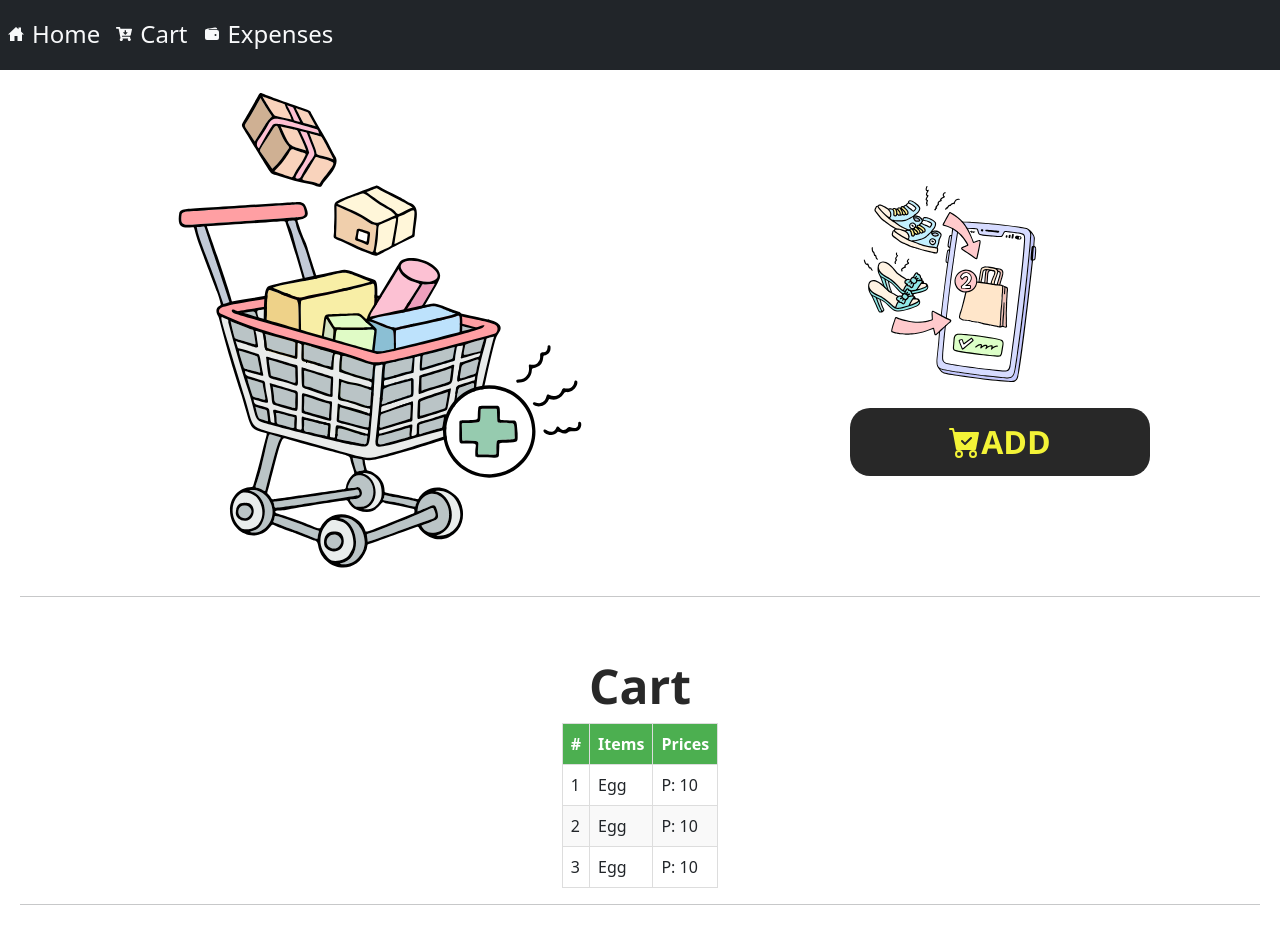
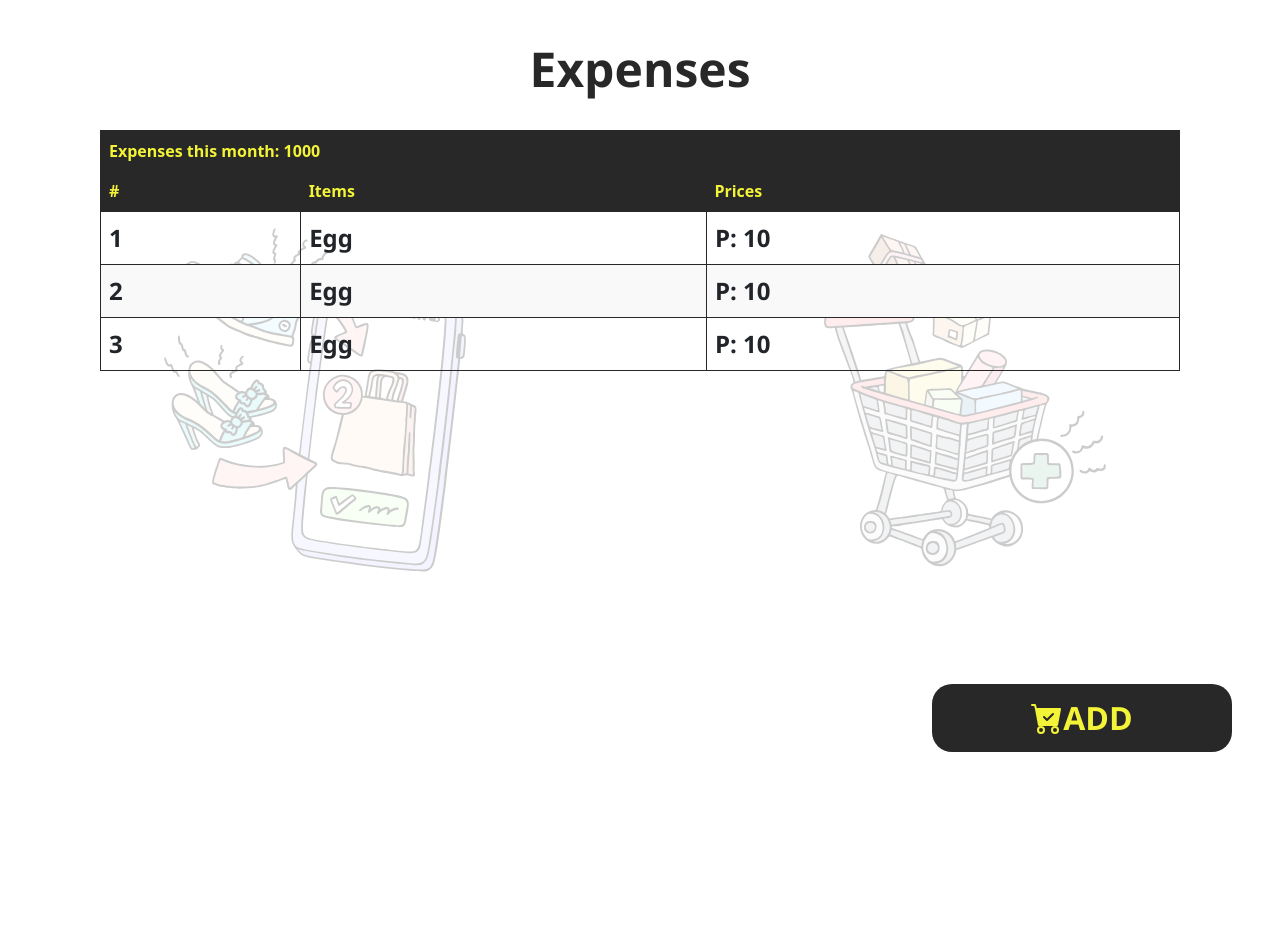
Before and after one commit to Dodong2/budget-tracker-collab, a React (Vite) app: page / in a window 1280 px wide. Shown: the top 935 px of the page. After the commit the page ends 800 px from the top, so only its background shows below. Built offline with nearby package versions, Linux system fonts and the light colour scheme.

Commit message:
6th commit

```diff
--- a/src/App.css
+++ b/src/App.css
@@ -14,13 +14,16 @@
   --red: rgb(253, 62, 62);
 }
 
+.main-container {
+  position: relative;
+}
+
 body.active-modal {
   overflow-y: hidden;
 }
 
 .contents {
   padding: 20px;
-  margin-top: 60px;
   position: relative;
 }
 
@@ -31,16 +34,11 @@ body.active-modal {
   flex-wrap: wrap;
 }
 
-.img1 img {
-  width: 500px;
-}
 .btn1 {
   display: flex;
   flex-direction: column;
 }
-.btn1 img {
-  width: 200px;
-}
+
 .btn1 button {
   border: none;
   border-radius: 20px;
@@ -55,6 +53,7 @@ body.active-modal {
   align-items: center;
   justify-content: center;
   transition: all ease 0.3s;
+  position: relative;
 }
 .btn1 button:hover {
   background-color: var(--white);
@@ -174,14 +173,14 @@ body.active-modal {
 }
 
 .table-set {
-  margin-top: 20px;
   display: flex;
   align-items: center;
   justify-content: center;
   flex-direction: column;
+  padding: 20px;
 }
 
-.table-set h1 {
+.table-set main h1 {
   text-align: center;
   font-family: "Segoe UI", Tahoma, Geneva, Verdana, sans-serif;
   font-size: 3em;
@@ -190,8 +189,15 @@ body.active-modal {
 }
 
 table {
-  width: 10%;
-  border-collapse: collapse;
+  width: 90%;
+  border: 1px solid var(--black);
+}
+
+table tr td {
+  border: 1px solid var(--black);
+  font-family: "Segoe UI", Tahoma, Geneva, Verdana, sans-serif;
+  font-size: 1.5em;
+  font-weight: 600;
 }
 
 thead {
@@ -200,14 +206,15 @@ thead {
 
 th,
 td {
-  border: 1px solid #ddd;
   padding: 8px;
   text-align: left;
+  border: 1px solid var(--black);
 }
 
 th {
-  background-color: #4caf50;
-  color: white;
+  background-color: var(--black);
+  color: var(--yellow);
+  border: 1px solid var(--black);
 }
 
 tbody tr:nth-child(even) {
@@ -215,17 +222,33 @@ tbody tr:nth-child(even) {
 }
 
 tbody tr:hover {
-  background-color: #f1f1f1;
+  background-color: var(--yellow);
 }
-
-.icons {
-  font-size: 1em;
+.img-holder {
+  position: fixed;
+  left: 50%;
+  top: 50%;
+  transform: translate(-50%, -50%);
+}
+.images {
+  display: flex;
+  align-items: center;
+  justify-content: center;
+  gap: 300px;
+  position: relative;
+}
+.images img {
+  opacity: 0.2;
+  width: 350px;
 }
 
 @media only screen and (max-width: 767px) {
   /* .main-container {
       width: 200px;
     } */
+  .contents {
+    padding: 0px;
+  }
   .img1 img {
     width: 300px;
   }
@@ -243,4 +266,24 @@ tbody tr:hover {
   .modal-content form input {
     width: 250px;
   }
+  .btn1 button {
+    position: fixed;
+    left: 50%;
+    top: 90%;
+    transform: translate(-50%, -50%);
+  }
+  .img-holder {
+    top: 50%;
+  }
+  .images {
+    flex-wrap: wrap;
+    gap: 0px;
+  }
+  .images img {
+    opacity: 0.2;
+    width: 250px;
+  }
+  table tr td {
+    font-size: 1em;
+  }
 }
--- a/src/App.tsx
+++ b/src/App.tsx
@@ -1,12 +1,14 @@
-import Board from './components/Board'
+import { lazy, Suspense } from 'react'
+import './App.css'
+function App() {
 
-import './App.css'
-
-function App() {
+const Board = lazy(() => import('./components/Board'))
 
   return (
     <>
+    <Suspense fallback={<div className=''></div>}>
     <Board/>
+    </Suspense>
     </>
   )
 }
--- a/src/components/Board.tsx
+++ b/src/components/Board.tsx
@@ -1,13 +1,11 @@
 import { useState } from 'react'
 import 'bootstrap/dist/css/bootstrap.css';
-
-import { FaCartArrowDown } from "react-icons/fa";
-import { IoHomeSharp } from "react-icons/io5";
-import { IoWallet } from "react-icons/io5";
 import { BsCartCheckFill } from "react-icons/bs";
 
 import img1 from '/public/img1.svg'
 import img2 from '/public/img2.svg'
+
+
 
 const Board = () => {
     const [showModal1, setModal1] = useState<boolean>(false)
@@ -21,65 +19,29 @@ const Board = () => {
     return (
         <>
             <div className='main-container'>
-                <nav className='p-2 nav bg-dark fixed-top z-3'>
-                    <ul className="nav nav-underline gap-3">
-                        <li className="nav-item">
-                            <a className="nav-link text-light fs-4 text d-flex justify-content-center align-items-center gap-2" aria-current="page" href="#home"><IoHomeSharp className='fs-6 text' /> Home</a>
-                        </li>
-                        <li className="nav-item">
-                            <a className="nav-link text-light fs-4 text d-flex justify-content-center align-items-center gap-2" href="#cart"><FaCartArrowDown className='fs-6 text' /> Cart</a>
-                        </li>
-                        <li className="nav-item">
-                            <a className="nav-link text-light fs-4 text d-flex justify-content-center align-items-center gap-2" href="#expen"><IoWallet className='fs-6 text' /> Expenses</a>
-                        </li>
-                    </ul>
-                </nav>
                 {/*----------Contents----------*/}
+                <div className='img-holder'>
+                <div className='images'>
+                <img src={img2} />
+               <img src={img1} />
+                </div>
+                </div>
                 <div className='contents'>
-                    <section id='home'>
-                        <div className='first-container'>
-                            <div className='img1'><img src={img1} /></div>
-                            <div className='btn1'>
-                                <img src={img2} /><br />
-                                <button onClick={() => setModal1(!showModal1)}><BsCartCheckFill />ADD</button>
-                            </div></div>
-                    </section><hr />
                     {/*----------Tables----------*/}
-                    <section id='cart'><br />
+                    <section id='expen'>
                         <div className='table-set'>
-                            <h1>Cart</h1>
+                            <main>
+                                <div className='title'>
+                                    <h1>Expenses</h1>
+                                </div>
+                            </main>
+                            <br />
                             <table>
                                 <thead>
                                     <tr>
-                                        <th>#</th>
-                                        <th>Items</th>
-                                        <th>Prices</th>
+                                        <th colSpan={3}>Expenses this month: 1000</th>
                                     </tr>
                                 </thead>
-                                <tbody>
-                                    <tr>
-                                        <td>1</td>
-                                        <td>Egg</td>
-                                        <td>P: 10</td>
-                                    </tr>
-                                    <tr>
-                                        <td>2</td>
-                                        <td>Egg</td>
-                                        <td>P: 10</td>
-                                    </tr>
-                                    <tr>
-                                        <td>3</td>
-                                        <td>Egg</td>
-                                        <td>P: 10</td>
-                                    </tr>
-                                </tbody>
-                            </table>
-                        </div>
-                    </section><hr />
-                    <section id='expen'>
-                        <div className='table-set'>
-                            <h1>Expences</h1><br />
-                            <table>
                                 <thead>
                                     <tr>
                                         <th>#</th>
@@ -107,6 +69,12 @@ const Board = () => {
                             </table>
                         </div>
                     </section>
+                    <section id='home'>
+                        <div className='first-container'>
+                            <div className='btn1 position-fixed bottom-0 end-0 z-3 p-5'>
+                                <button onClick={() => setModal1(!showModal1)}><BsCartCheckFill />ADD</button>
+                            </div></div>
+                    </section>
                 </div>
                 {/*----------Modal----------*/}
                 <div className={`modal ${showModal1 ? 'setopen' : ''}`}>
```
